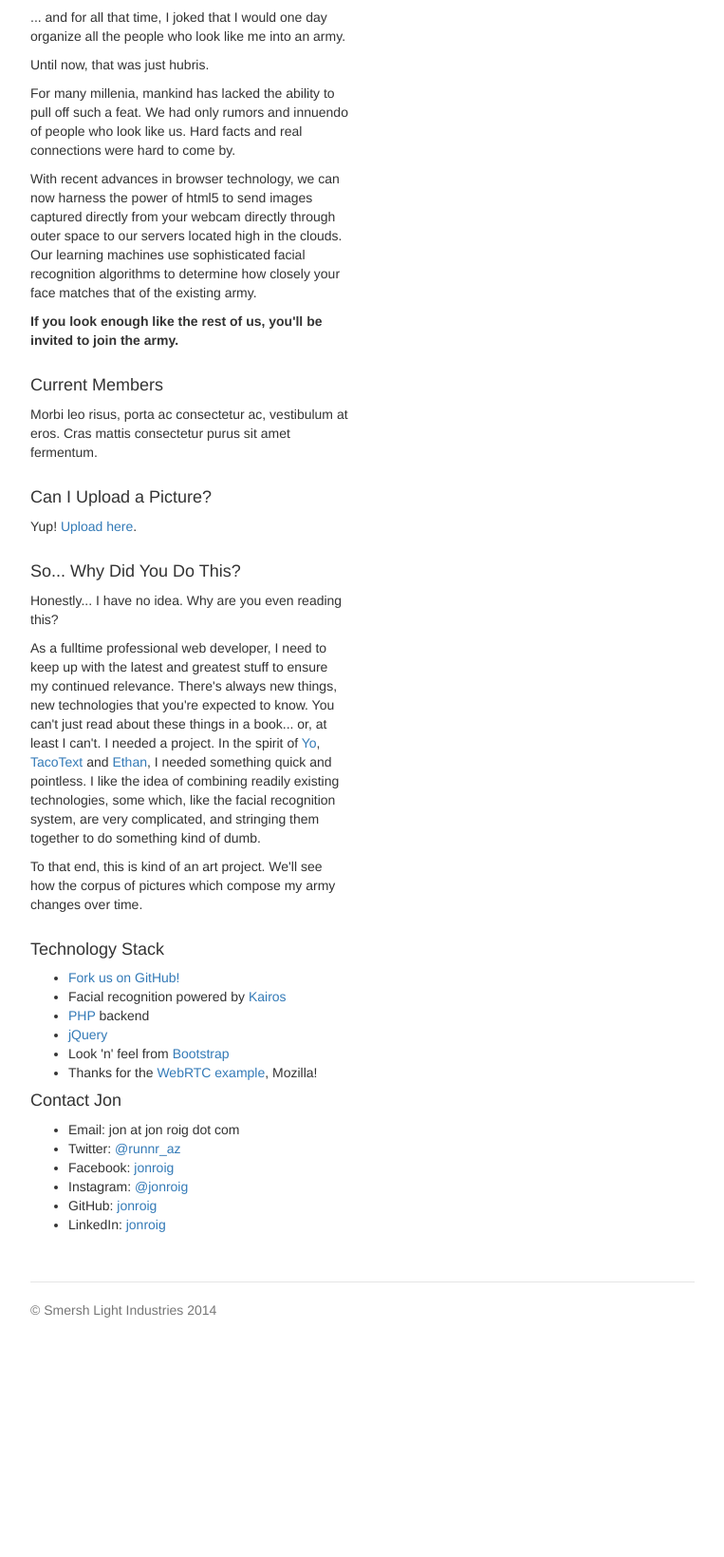
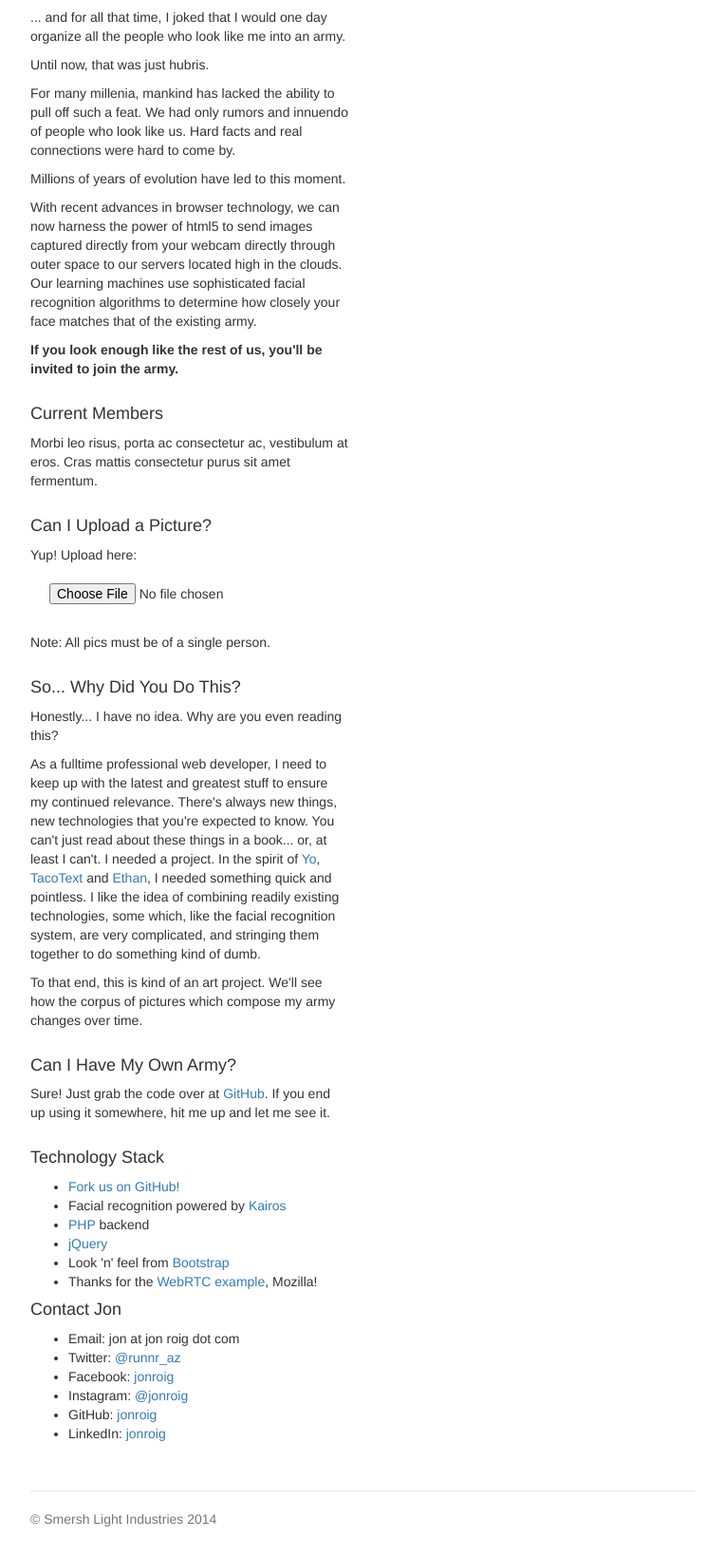
Before and after one commit to jonroig/armyofjon, a PHP site: page / in a window 1280 px wide. Shown: the part 603-2242 px from the top of the page at 95% size, without its empty margins (258-1021 px from the left). Before the commit the page ends 1990 px from the top, so only its background shows below. Run offline with PHP 8.4, Linux system fonts and the light colour scheme; some libraries are stand-ins or nearby versions.

Commit message:
new interface

```diff
--- a/armyofjon.css
+++ b/armyofjon.css
@@ -99,3 +99,25 @@ body {
 	text-align: center;
 	font-size: 48px;
 }
+
+#statusText
+{
+	font-size: 40px;
+	position: absolute;
+	top: 15px;
+	text-align: center;
+	color: white;
+	background-color: black;
+	padding: 10px;
+}
+
+#uploadStatusText
+{
+	font-size: 40px;
+	position: absolute;
+	top: 15px;
+	text-align: center;
+	color: white;
+	background-color: black;
+	padding: 10px;
+}
--- a/armyofjon.js
+++ b/armyofjon.js
@@ -9,8 +9,7 @@ var aoj=aoj||{};
 
 aoj.app=(function()
 {
-  var streaming = false,
-      video        = document.querySelector('#video'),
+  var video        = document.querySelector('#video'),
       canvas       = document.querySelector('#canvas');
 
   var imageData = null;
@@ -24,7 +23,6 @@ aoj.app=(function()
       // get that big green button going
       $('#scanMeButton').click(function(){
         aoj.app.startWebcam();
-
         $('#webcamModal').modal('show');
       });
 
@@ -36,11 +34,42 @@ aoj.app=(function()
         aoj.app.takePicture();
       });
 
+      // file input stuff for uploading images
+      $('#fileInput').change(function(e){
+        var uploadFile = $('#fileInput'). prop('files')[0];
+
+        var reader = new FileReader();
+        reader.onload = function(e) {
+           aoj.app.beginImageUpload(reader.result);
+        }
+
+        reader.readAsDataURL(uploadFile);
+      });
+
       // this keep the dialog box cool
       $(window).scroll(function(){$(window).resize()});
       $('#webcamModal').scroll(function(){$(window).resize()});
 
       return;
+    },
+
+
+    beginImageUpload: function(base64Image)
+    {
+      $('#uploadModal').modal('show');
+      $('#uploadPhoto').attr('src', base64Image);
+      $('#uploadStatusText').show();
+      $('#uploadStatusText').html('Uploading...');
+
+      // send the image and stuff to the server for analysis
+      $.ajax({
+        type:"POST",
+        url:'?ajax=match',
+        async:true,
+        dataType:'json',
+        data:{'match': base64Image},
+        success: this.processLookup
+      });
     },
 
 
@@ -96,7 +125,8 @@ aoj.app=(function()
       $('#webcamModalLabel').html('Join My Army');
       $('#webcamModalFooter').show();
       $('#webcamModalHeader').show();
-
+      $('#sendAndScanButton').html('Send and scan');
+      $('#sendAndScanButton').attr('disabled',false)
       // do a little modal cleanup
       $(window).resize();
     },
@@ -105,6 +135,8 @@ aoj.app=(function()
     // take a picture from the webcam
     takePicture: function()
     {
+      $('#sendAndScanButton').html('Transmitting...').attr('disabled',true);
+
       // convert the video to canvas then write it to an image
       var canvas = document.querySelector('#canvas');
       canvas.getContext('2d').drawImage(video, 0, 0);
@@ -133,8 +165,16 @@ aoj.app=(function()
     // ajax response... success? failure?
     processLookup: function(data)
     {
+
       // handle erorrs
-      if (typeof data.Errors != 'undefined')
+      if (typeof data.error != 'undefined')
+      {
+        $('#uploadStatusText').hide();
+        $('#uploadStatusText').html('You are a failure.');
+        $('#uploadModalMessage').html('Invalid file format :(');
+      }
+
+      else if (typeof data.Errors != 'undefined')
       {
         var errorMessage = '';
         for(var x = 0; x < data.Errors.length; x++)
@@ -142,6 +182,7 @@ aoj.app=(function()
           errorMessage += data.Errors[x].Message + ".";
         }
         $('#statusText').html('Failure! ' + errorMessage);
+        $('#uploadStatusText').html('Failure! ' + errorMessage);
       }
 
       // handle non-errors
@@ -151,6 +192,7 @@ aoj.app=(function()
         if (data.images.length == 1 && data.images[0].transaction.gallery_name == '')
         {
           $('#statusText').html('Failure! No Match! <a href="javascript:aoj.app.hideWelcome();">Try Again</a>' );
+          $('#uploadStatusText').html('Failure! No Match!');
         }
 
         // otherwise... success!
@@ -162,6 +204,8 @@ aoj.app=(function()
           outputTxt += '<img id="matchPic" src="/pics/' + data.images[0].transaction.subject.replace('-','.') +'"/>';
 
           $('#statusText').html(outputTxt);
+          $('#uploadStatusText').html(outputTxt);
+
           $('#matchPic').width(567);
           $(window).resize();
         }
@@ -180,4 +224,5 @@ aoj.app=(function()
   }
 }());
 
+
 aoj.app.init();
--- a/index.php
+++ b/index.php
@@ -2,10 +2,7 @@
 /***
 Army of Jon by Jon Roig (jon roig at jon roig dot com / @runnr_az)
 Hit me up if you find this at all useful.
-
-
 ***/
-
 
 
 // kairos settings
@@ -13,6 +10,10 @@ Hit me up if you find this at all useful.
 // grab your own from karos.com
 $apiAppId = 'fbe65900';
 $apiAppKey = 'fe41439fabbbf4ed69a92f0f8ee7f36b';
+$apiGalleryId = 'pics';
+$baseImageURL = 'http://armyofjon.com/pics';
+
+include('kairosInterface.php');
 
 // ajaxy stuff... keeping it simple
 if (isset($_REQUEST['ajax']))
@@ -20,24 +21,35 @@ if (isset($_REQUEST['ajax']))
 	// match a picture...
 	if ($_REQUEST['ajax'] == 'match')
 	{
-		// split out the actual image data from the descriptor and put it in a json object
-		// with some settings
+		// split out the actual image data from the descriptor
 		$imageData = explode(',',$_REQUEST['match']);
-		$data = '{"image":"'.$imageData[1].'","gallery_name":"pics" ,"threshold":"0" }';
 
-		// test image... make sure it's hooked up...
-		//$data = '{"image":"http://armyofjon.com/jonpics/jon7.jpg","gallery_name":"jonpics" ,"threshold":"0" }';
+		// do a quick image validation test
+		$imgContainer = @imagecreatefromstring(base64_decode($imageData[1]));
+		if ($imgContainer == false)
+		{
+			// not actually a valid image file :(
+			die('{"error":"invalid image"}');
+		}
 
-		// build the appropriate curl call and hit the kairos recognize api...
-		$headers = array("app_id:".$apiAppId, "app_key:".$apiAppKey);
-		$ch = curl_init();
-		curl_setopt($ch, CURLOPT_HTTPHEADER, $headers);
-        curl_setopt($ch, CURLOPT_URL, 'http://api.kairos.com/recognize');
-        curl_setopt($ch, CURLOPT_HEADER, false);
-        curl_setopt($ch, CURLOPT_RETURNTRANSFER, TRUE);
-        curl_setopt($ch, CURLOPT_POSTFIELDS, $data);
-        $response = curl_exec($ch);
-		curl_close($ch);
+		// fire up the kairos recognize api...
+		$kairosObj = new kairosInterface($apiAppId, $apiAppKey, $apiGalleryId);
+		$response = $kairosObj->recognize($imageData[1]);
+
+		// is it a succcess?
+		$jsonResponse = json_decode($response);
+		if (isset($jsonResponse->images) && isset($jsonResponse->images[0]->candidates) && isset($jsonResponse->images[0]->transaction->subject) && $jsonResponse->images[0]->transaction->confidence != 1)
+		{
+			// if it's a match, we want to save it...
+			$uniqueId = uniqid();
+			imagepng($imgContainer, "pics/".$uniqueId.'.png');
+
+			// enroll the new pic in the gallery
+			$newImageURL = $baseImageURL.'/'.$uniqueId.'.png';
+			$newImageSubjectId = $uniqueId.'-png';
+
+			$enrollResponse = $kairosObj->enroll($newImageURL, $newImageSubjectId);
+		}
 
 		// just pass the results directly back to the client since they're already json
 		echo $response;
@@ -49,7 +61,7 @@ die();
 <!doctype html>
 <html>
 	<head>
-	<title>armyofjon.com</title>
+		<title>Army Of Jon</title>
 		<meta name="description" content="Army of Jon" />
 		<link rel="stylesheet" href="armyofjon.css" />
 
@@ -101,6 +113,9 @@ die();
 			        	to come by.
 			        </p>
 			        <p>
+			        	Millions of years of evolution have led to this moment.
+			        </p>
+			        <p>
 			        	With recent advances in browser technology, we can now harness the power of html5 to send images
 			        	captured directly from your webcam directly through outer space to our servers located high in the clouds.
 			        	Our learning machines use sophisticated facial recognition algorithms to determine how closely your face
@@ -117,9 +132,12 @@ die();
 
 		          	<h4>Can I Upload a Picture?</h4>
 		          	<p>
-	          		Yup! <a href="#">Upload here</a>.
+		          		Yup! Upload here:
+		          		<input type="file" id="fileInput" style="padding: 20px"/>
 		          	</p>
-
+		          	<p>
+		          		Note: All pics must be of a single person.
+		          	</p>
 		          	<h4>So... Why Did You Do This?</h4>
 		          	<p>
 		          		Honestly... I have no idea. Why are you even reading this?
@@ -140,6 +158,12 @@ die();
 		          	<p>
 		          		To that end, this is kind of an art project. We'll see how the corpus of pictures which compose my army changes
 		          		over time.
+		          	</p>
+
+		          	<h4>Can I Have My Own Army?</h4>
+		          	<p>
+		          		Sure! Just grab the code over at <a href="https://github.com/jonroig/armyofjon" target="_blank">GitHub</a>.
+		          		If you end up using it somewhere, hit me up and let me see it.
 		          	</p>
 
 		          	<h4>Technology Stack</h4>
@@ -194,7 +218,7 @@ die();
 
 		</div> <!-- /container -->
 
-
+		<!-- modal! -->
 		<div class="modal fade" id="webcamModal" tabindex="-1" role="dialog" aria-labelledby="webcamModalLabel" aria-hidden="true">
 	  		<div class="modal-dialog modal-webcam">
 	    		<div class="modal-content">
@@ -219,29 +243,36 @@ die();
 	      			<div class="modal-footer" id="webcamModalFooter" style="display: none">
 	        			<button type="button" class="btn btn-default" data-dismiss="modal">Close</button>
 	        			<button type="button" class="btn btn-primary" id="sendAndScanButton">Send and scan</button>
+	        			<button type="button" class="btn btn-primary" style="display: none" id="tryAgainButton">Try Again</button>
+	      			</div>
+	    		</div>
+	  		</div>
+		</div>
+
+
+		<div class="modal fade" id="uploadModal" tabindex="-1" role="dialog" aria-labelledby="webcamModalLabel" aria-hidden="true">
+			<div class="modal-dialog modal-webcam">
+	    		<div class="modal-content">
+	      			<div class="modal-header" id="uploadModalHeader">
+	        			<button type="button" class="close" data-dismiss="modal"><span aria-hidden="true">&times;</span><span class="sr-only">Close</span></button>
+	        			<h4 class="modal-title" id="uploadModalLabel">Uploading...</h4>
+	      			</div>
+	      			<div class="modal-body">
+	      				<div id="uploadModalMessage"></div>
+	    				<img src="http://placekitten.com/g/320/261" id="uploadPhoto" alt="photo"/>
+	      			</div>
+	      			<div id="uploadStatusText"></div>
+
+	      			<div class="modal-footer" id="uploadModalFooter">
+	        			<button type="button" class="btn btn-default" data-dismiss="modal">Close</button>
 	      			</div>
 	    		</div>
 	  		</div>
 	  	</div>
 	</body>
 
-<!--
-
-
-
-        <p>
-        	Millions of years of evolution have led to this moment. We have the technology. We
-        	can finally get together and make things happen. We can change things.
-        </p>
-
-
-
-	-->
-
+	<!-- javascript -->
 	<script src="https://code.jquery.com/jquery-2.1.1.min.js"></script>
-
-		<!-- Latest compiled and minified JavaScript -->
 	<script src="https://maxcdn.bootstrapcdn.com/bootstrap/3.3.1/js/bootstrap.min.js"></script>
-
 	<script src="armyofjon.js"></script>
 </html>
--- /dev/null
+++ b/kairosInterface.php
@@ -0,0 +1,52 @@
+
+<?
+/***
+Very simple PHP wrapper for the Kairos Face Recognition API
+... by Jon Roig (jon at jon roig dot com / @runnr_az)
+***/
+
+
+class kairosInterface
+{
+	private $apiAppId;
+	private $apiAppKey;
+	private $apiGalleryId;
+
+	public function __construct($apiAppId, $apiAppKey, $apiGalleryId)
+	{
+		$this->apiAppId = $apiAppId;
+		$this->apiAppKey = $apiAppKey;
+		$this->apiGalleryId = $apiGalleryId;
+	}
+
+	public function recognize($imageData)
+	{
+		$data = '{"image":"'.$imageData.'","gallery_name":"'.$this->apiGalleryId.'" ,"threshold":".5" }';
+		$response = $this->curlHttp('http://api.kairos.com/recognize', $data);
+
+		return $response;
+	}
+
+	public function enroll($imageURL, $imageSubjectId)
+	{
+		$data = '{"url": "'.$imageURL.'","subject_id":"'.$imageSubjectId.'","gallery_name":"'.$this->apiGalleryId.'","multiple_faces":"false"}';
+		$response = $this->curlHttp('http://api.kairos.com/enroll', $data);
+
+		return $response;
+	}
+
+	private function curlHttp($url, $data)
+	{
+		$ch = curl_init();
+		$headers = array("app_id:".$this->apiAppId, "app_key:".$this->apiAppKey);
+		curl_setopt($ch, CURLOPT_HTTPHEADER, $headers);
+        curl_setopt($ch, CURLOPT_URL, $url);
+        curl_setopt($ch, CURLOPT_HEADER, false);
+        curl_setopt($ch, CURLOPT_RETURNTRANSFER, TRUE);
+        curl_setopt($ch, CURLOPT_POSTFIELDS, $data);
+        $response = curl_exec($ch);
+		curl_close($ch);
+
+		return $response;
+	}
+}
```
Lines whose indentation alone changed are shown as unchanged.
